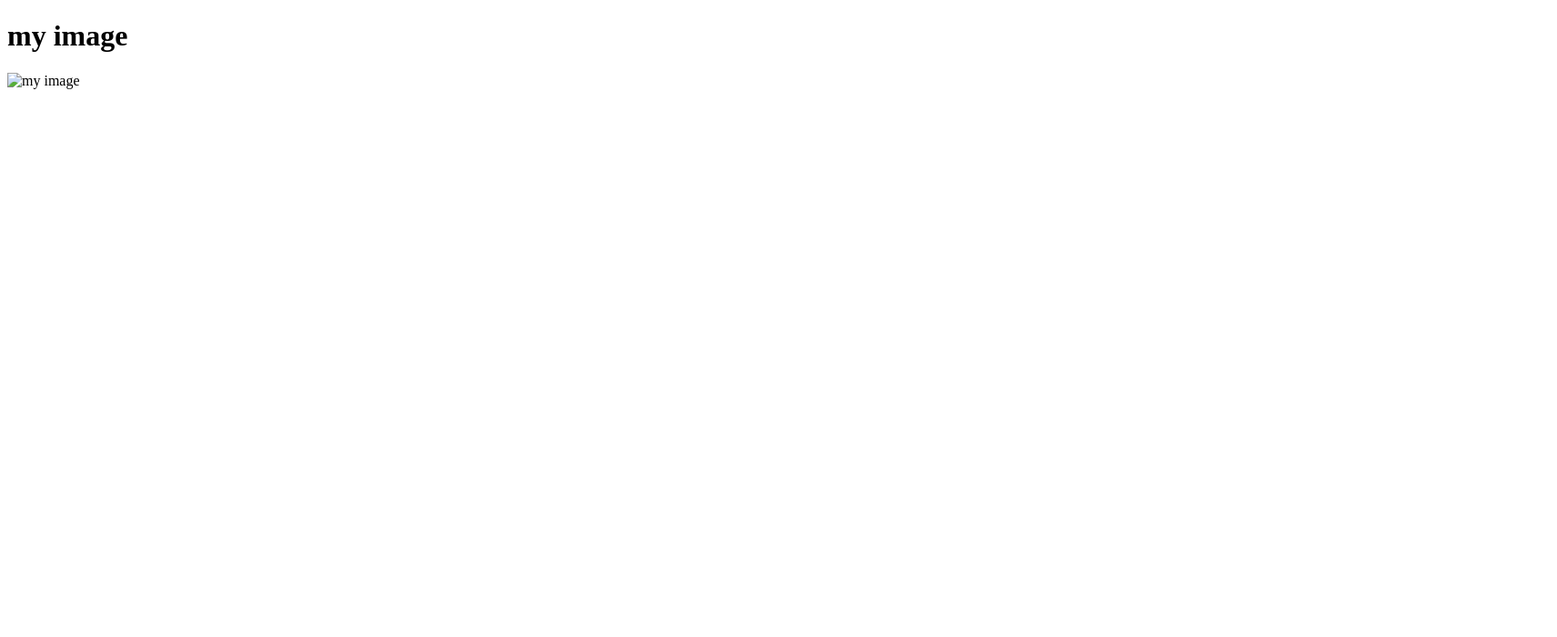
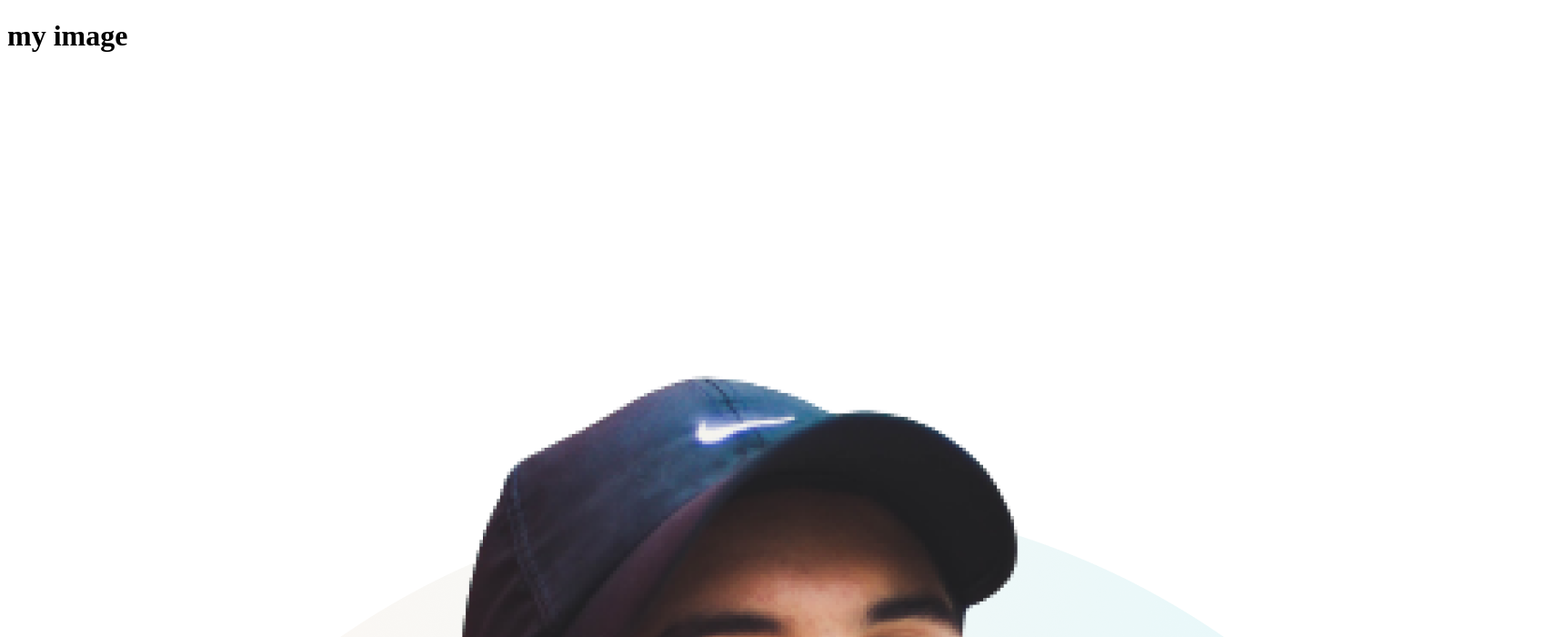
Before and after one commit to Jahid22/assainment-1re, a plain HTML site: page index.html in a window 1280 px wide. Shown: the top 700 px of the page at 91% size, 1712 px wide, since content can reach past the window. Drawn offline with Linux system fonts and the light colour scheme; files whose address does not match are found by name.

Commit message:
added image

```diff
--- a/index.html
+++ b/index.html
@@ -10,7 +10,7 @@
 
 <body>
     <h1> my image</h1>
-    <img src="" alt="my image">
+    <img src="C:\project\assainment-1re\person\person-0.png" alt="my image">
 
 </body>
 
```
Also changed, not shown: person/person-0.png (added), person/person-1.png (added), person/person-2.png (added), person/person-3.png (added), person/person-4.png (added).
